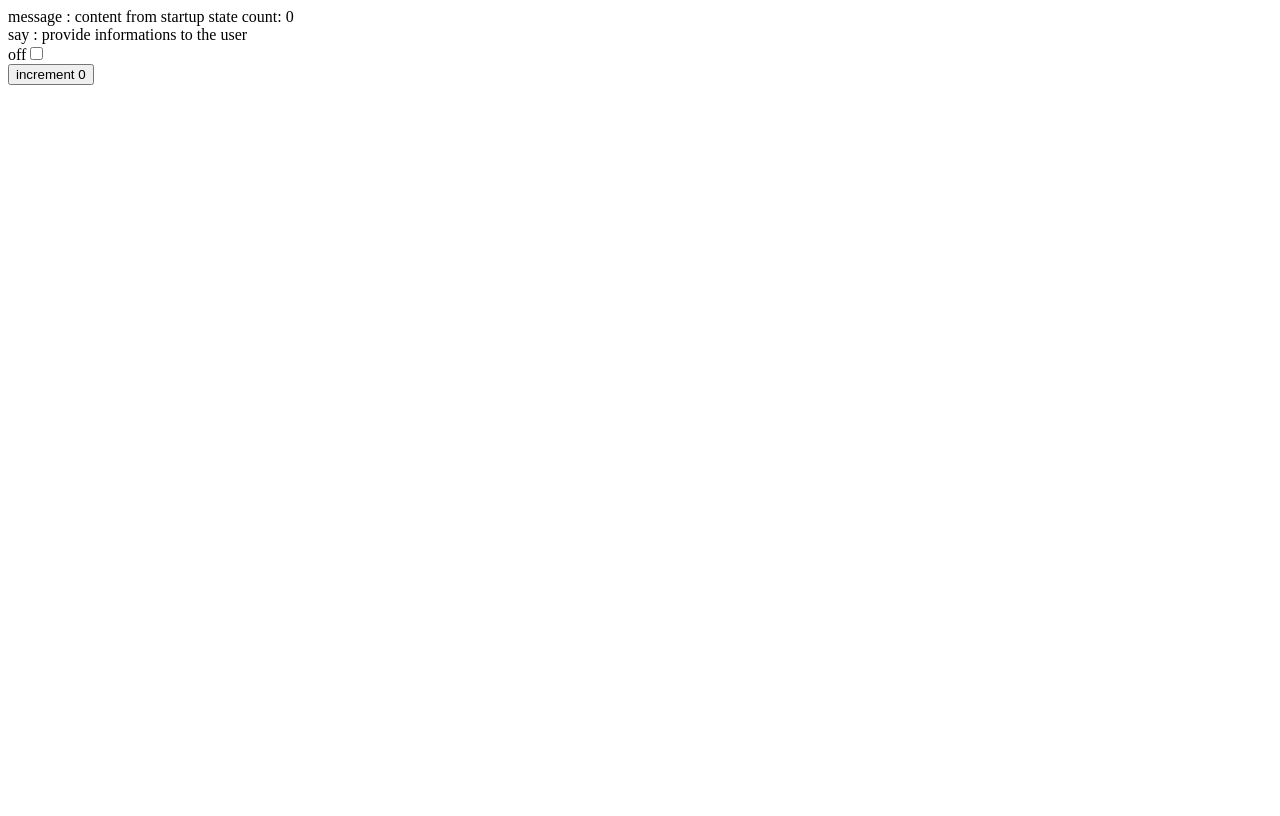
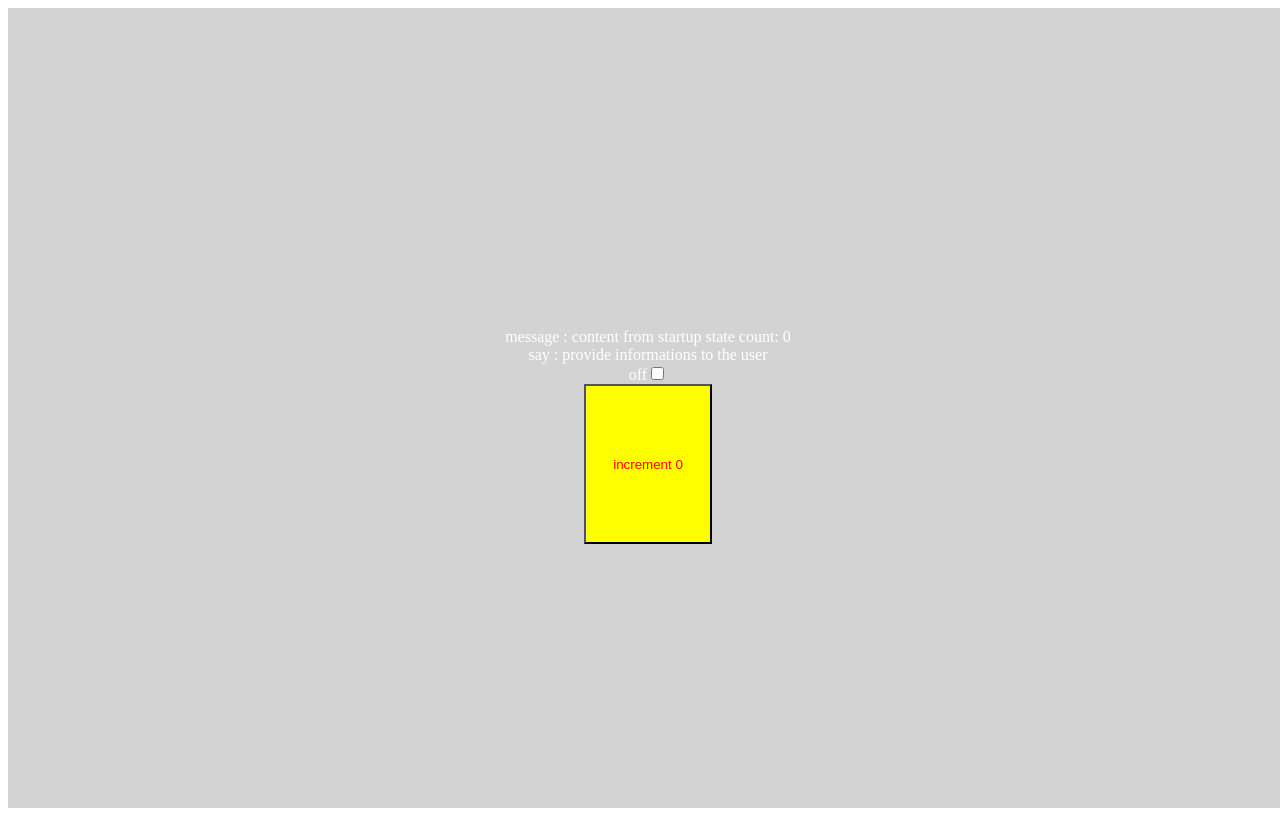
Before and after one commit to kaishui/zijing, a React app: page / in a window 1280 px wide. Built offline with nearby package versions, Linux system fonts and the light colour scheme.

Commit message:
import scss module

```diff
--- a/public/index.html
+++ b/public/index.html
@@ -3,6 +3,6 @@
 <body>
     <div id="root"></div>
     <script type="text/javascript" src="build/App.js"></script>
-</body>
+<script type="text/javascript" src="build/App.js"></script></body>
 
 </html>
--- /dev/null
+++ b/src/components/World.scss
@@ -0,0 +1,25 @@
+.header {
+    display: flex;
+    flex-direction: row;
+    min-width: 100vw;
+    height: 100vh;
+    background-color: lightgray;
+    color: white;
+    text-align: center;
+    button {
+        width: 10vw;
+        height: 20vh;
+        background-color: yellow;
+        color: red;
+    }
+}
+
+.content {
+    width: 100vw;
+    height: 30vh;
+    display: table-cell;
+    text-align: center;
+    vertical-align: middle;
+    position: relative;
+    top: 40vh;
+}
--- a/src/components/World.tsx
+++ b/src/components/World.tsx
@@ -1,7 +1,8 @@
 import * as React from 'react';
 import * as ReactDom from 'react-dom';
 import { Hello } from './Hello'
-import { CheckboxWithLabel } from './CheckboxWithLabel'
+import { CheckboxWithLabel } from './CheckboxWithLabel';
+import "./World.scss"
 
 type Message = {
     message: string
@@ -34,7 +35,8 @@ class World extends React.Component<Message, AppState> {
     render() {
 
         return (
-            <div>
+            <div className="header">
+                <div className="content">
                     message : {this.props.message} state count: {this.state.count}
                     <Hello message='provide informations to the user'></Hello>
                     <CheckboxWithLabel on='on' off='off' />
@@ -42,6 +44,7 @@ class World extends React.Component<Message, AppState> {
                         increment {this.state.count}
                     </button>
                 </div>
+            </div>
         );
     }
 }
--- a/tsconfig.json
+++ b/tsconfig.json
@@ -6,7 +6,8 @@
         "jsx": "react"
     },
     "include": [
-        "src"
+        "src",
+        "public/scss"
     ],
     "compileOnSave": false
 }
--- a/webpack.config.js
+++ b/webpack.config.js
@@ -14,7 +14,14 @@ module.exports = {
     },
     module: {
         rules: [
-            { test: /\.tsx?$/, loader: 'ts-loader' }
+            { test: /\.tsx?$/, loader: 'ts-loader' },
+            {
+                test: /\.scss$/, use: [
+                    "style-loader",
+                    "css-loader",
+                    "sass-loader"
+                ]
+            }
         ]
     },
     plugins: [
```
Also changed, not shown: package.json (+8 -1 lines), public/build/App.js. Lines whose indentation alone changed are shown as unchanged.
